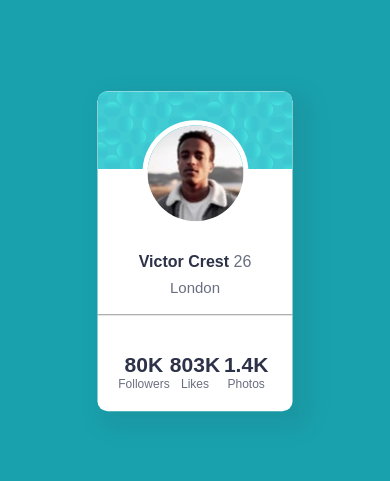
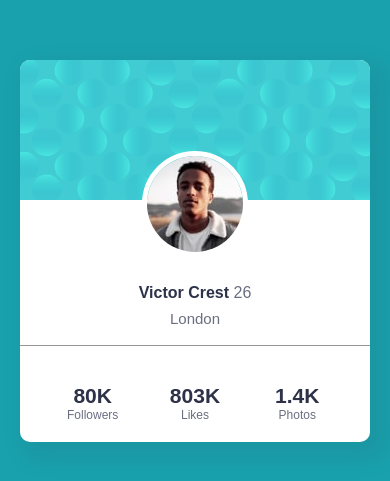
Before and after one commit to asamoahe3/profile-card-component, a plain HTML site: page index.html in a window 390 px wide. Shown: the part 171-652 px from the top of the page. Drawn offline with Linux system fonts and the light colour scheme.

Commit message:
center main card component & added responsive view on mobiles

```diff
--- a/index.html
+++ b/index.html
@@ -13,15 +13,14 @@
 </head>
 
 <body>
+  <main class="container">
+    <!--top left-corner image-->
     <div class="bg-top">
       <img src="./images/bg-pattern-top.svg" alt="">
     </div>
 
-  <div class="bg-bottom">
-    <img src="./images/bg-pattern-bottom.svg" alt="">
-  </div>
-
-  <main class="container">
+    <!--main card component-->
+    <div class="card">
       <div class="card-top">
         <img src="./images/bg-pattern-card.svg" alt="">
       </div>
@@ -39,9 +38,15 @@
         <h3 class="rating-item">803K <span class="line-break">Likes</span></h3>
         <h3 class="rating-item">1.4K <span class="line-break">Photos</span></h3>
       </div>
+    </div>
+    <!--end main-card component-->
+
+    <!--bottom background image-->
+    <div class="bg-bottom">
+      <img src="./images/bg-pattern-bottom.svg" alt="">
+    </div>
 
   </main>
-
 </body>
 
 </html>
--- a/style.css
+++ b/style.css
@@ -20,9 +20,9 @@ body {
   font-family: "Kumbh", sans-serif;
   font-size: 18px;
   background-color: var(--dark-cyan);
-  /* display: flex;
+  display: flex;
   justify-content: center;
-  align-items: center; */
+  align-items: center;
   height: 100vh;
   overflow: hidden;
 }
@@ -45,14 +45,12 @@ body {
   height: auto;
 }
 
-.container {
+.card {
   background-color: var(--white);
   border-radius: 10px;
   max-width: 350px;
-  position: absolute;
-  top: 50%;
-  left: 50%;
-  transform: translate(-50%, -50%);
+  position: relative;
+  z-index: 999;
   box-shadow: 10px 10px 20px 10px hsla(229, 23%, 23%, 0.089);
 }
 
```
Lines whose indentation alone changed are shown as unchanged.
